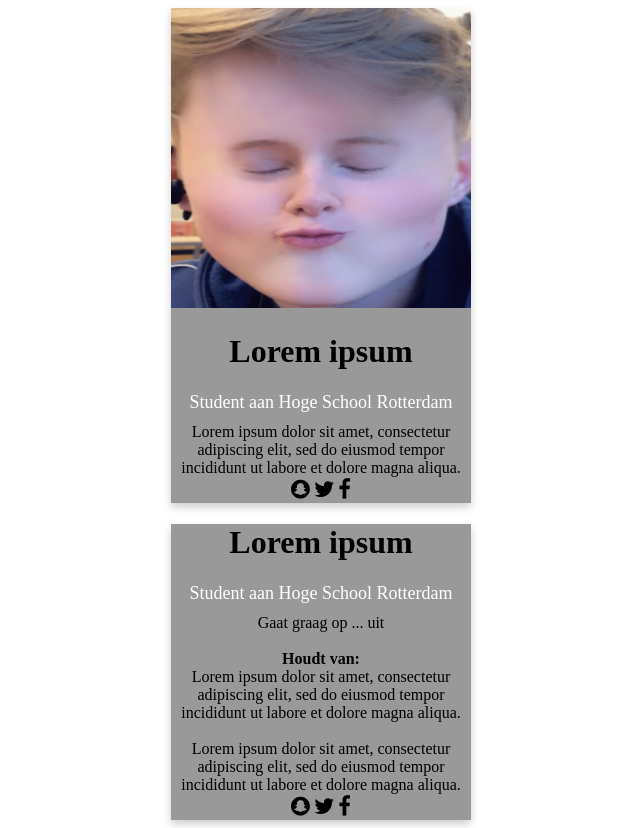
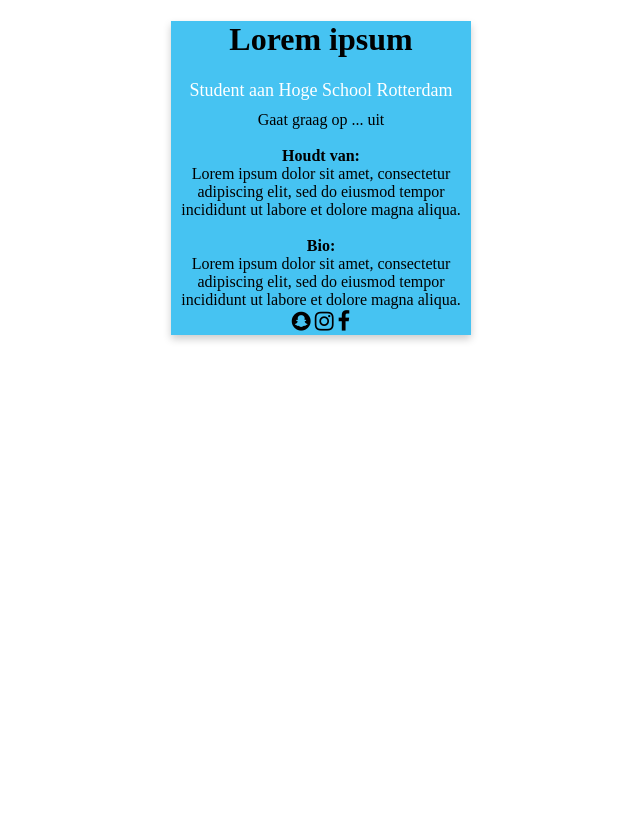
Before and after one commit to Gerri-Eickhof/CLE-3, a PHP site: page /profileCards.html in a window 1280 px wide. Shown: the whole page, without its empty margins (319-959 px from the left). After the commit the page ends 342 px from the top, so only its background shows below. Run offline with PHP 8.4, Linux system fonts and the light colour scheme.

Commit message:
Profile Cards

```diff
--- a/css/profileCards.css
+++ b/css/profileCards.css
@@ -3,7 +3,7 @@
     max-width: 300px;
     margin: auto;
     text-align: center;
-    background-color:rgba(0,0,0,0.4);
+    background-color:rgba(70,195,242,1);
 
 }
 
--- a/profileCards.html
+++ b/profileCards.html
@@ -8,25 +8,25 @@
 <!-- Add icon library -->
 <link rel="stylesheet" href="https://cdnjs.cloudflare.com/ajax/libs/font-awesome/4.7.0/css/font-awesome.min.css">
 <link rel="stylesheet" href="css/profileCards.css">
-
-<div class="card">
-    <img src="img/4.jpg" alt="John" style="width:100%">
-    <h1>Lorem ipsum</h1>
-    <p class="title">Student aan Hoge School Rotterdam</p>
-    <p>Lorem ipsum dolor sit amet, consectetur adipiscing elit, sed do eiusmod tempor incididunt ut labore et dolore magna aliqua.</p>
-    <a href="#"><i class="fa fa-snapchat"></i></a>
-    <a href="#"><i class="fa fa-twitter"></i></a>
-    <a href="#"><i class="fa fa-facebook"></i></a>
-</div>
+<!--<div class="card">-->
+<!--    <img src="img/4.jpg" alt="profilePicture" style="width:100%">-->
+<!--    <h1>Lorem ipsum</h1>-->
+<!--    <p class="title">Student aan Hoge School Rotterdam</p>-->
+<!--    <p>Lorem ipsum dolor sit amet, consectetur adipiscing elit, sed do eiusmod tempor incididunt ut labore et dolore magna aliqua.</p>-->
+<!--    <a href="#"><i class="fa fa-snapchat"></i></a>-->
+<!--    <a href="#"><i class="fa fa-twitter"></i></a>-->
+<!--    <a href="#"><i class="fa fa-facebook"></i></a>-->
+<!--</div>-->
 <div class="card">
     <h1>Lorem ipsum</h1>
     <p class="title">Student aan Hoge School Rotterdam</p>
     <p>Gaat graag op ... uit</p><br>
     <p><b>Houdt van:</b></p>
     <p>Lorem ipsum dolor sit amet, consectetur adipiscing elit, sed do eiusmod tempor incididunt ut labore et dolore magna aliqua.</p><br>
+    <p><b>Bio:</b></p>
     <p>Lorem ipsum dolor sit amet, consectetur adipiscing elit, sed do eiusmod tempor incididunt ut labore et dolore magna aliqua.</p>
     <a href="#"><i class="fa fa-snapchat"></i></a>
-    <a href="#"><i class="fa fa-twitter"></i></a>
+    <a href="#"><i class="fa fa-instagram"></i></a>
     <a href="#"><i class="fa fa-facebook"></i></a>
 </div>
 </body>
```
